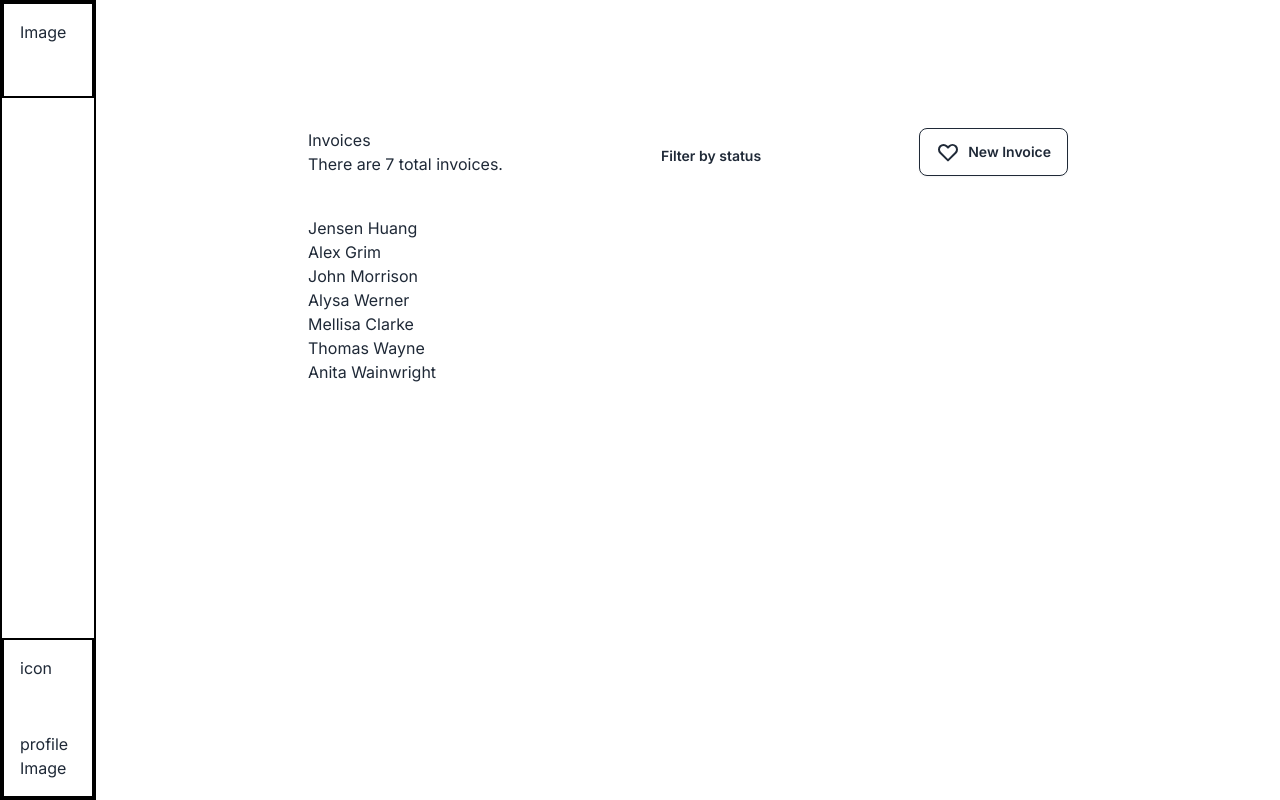
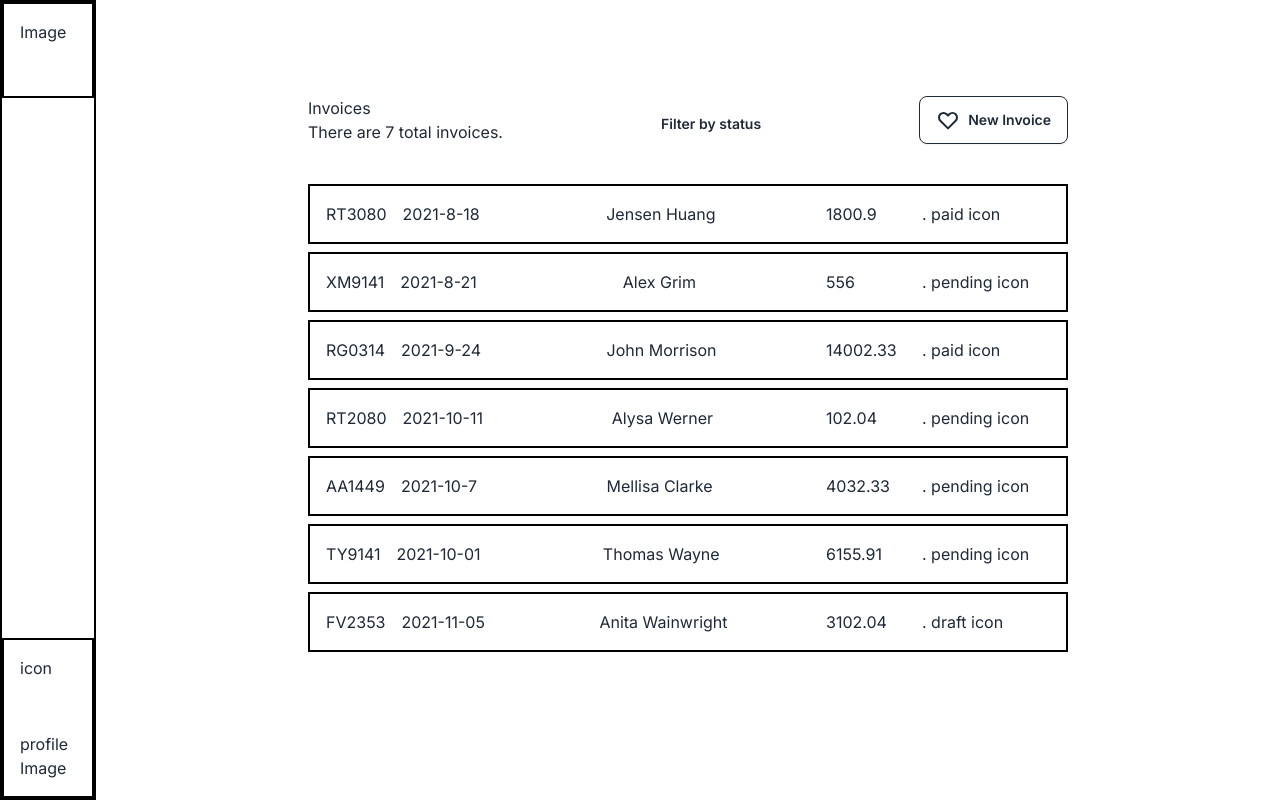
Before and after one commit to IDNK2203/outvoice, a Next.js app: page / in a window 1280 px wide. Built offline with nearby package versions, Linux system fonts and the light colour scheme.

Commit message:
completed structural implementation of the home (all invoice) page

```diff
--- /dev/null
+++ b/src/app/invoice/[id]/page.tsx
@@ -0,0 +1,11 @@
+import { useInvctxGetById } from "@/context/invoice";
+
+export default function Page({ params }: { params: { id: string } }) {
+  const { id } = params;
+  const invoice = useInvctxGetById(id);
+  return (
+    <main className='flex-1 flex h-full flex-col items-center overflow-y-scroll p-24 py-16'>
+      <div className='w-[760px]'></div>
+    </main>
+  );
+}
--- a/src/app/page.tsx
+++ b/src/app/page.tsx
@@ -1,8 +1,8 @@
 import InvoiceList from "@/components/allInvoices/InvoiceList";
 
-export default function Home() {
+export default function Page() {
   return (
-    <main className='flex-1 flex h-full flex-col items-center overflow-y-scroll p-24'>
+    <main className='flex-1 flex h-full flex-col items-center overflow-y-scroll p-24 py-16'>
       <div className='w-[760px]'>
         <div className='my-8 flex justify-between'>
           <div>
--- a/src/components/allInvoices/InvoiceItem.tsx
+++ b/src/components/allInvoices/InvoiceItem.tsx
@@ -1,9 +1,24 @@
 import { IInvoice } from "@/context/invoice";
+import Link from "next/link";
 
 export default function InvoiceItem({ invoice }: { invoice: IInvoice }) {
   return (
-    <div>
-      <p>{invoice.clientName}</p>
-    </div>
+    <li className=' list-none border-2 border-black p-4 my-2'>
+      <Link className='flex justify-between' href={`/invoice/${invoice.id}`}>
+        <div className='flex'>
+          <p>{invoice.id}</p>
+          <p className='mx-4'>{invoice.createdAt}</p>
+        </div>
+        <div className=''>
+          <p>{invoice.clientName}</p>
+        </div>
+        <div className='flex basis-56 justify-between'>
+          <p className=''>{invoice.total}</p>
+          <p className='basis-32 text-left	'>
+            <span>.</span> {invoice.status} <span>icon</span>
+          </p>
+        </div>
+      </Link>
+    </li>
   );
 }
--- a/src/components/allInvoices/InvoiceList.tsx
+++ b/src/components/allInvoices/InvoiceList.tsx
@@ -4,7 +4,6 @@ import InvoiceItem from "./InvoiceItem";
 
 export default function InvoiceList() {
   const invoices = useInvctxGetState().invoices;
-  console.log(invoices);
 
   return (
     <section>
```
